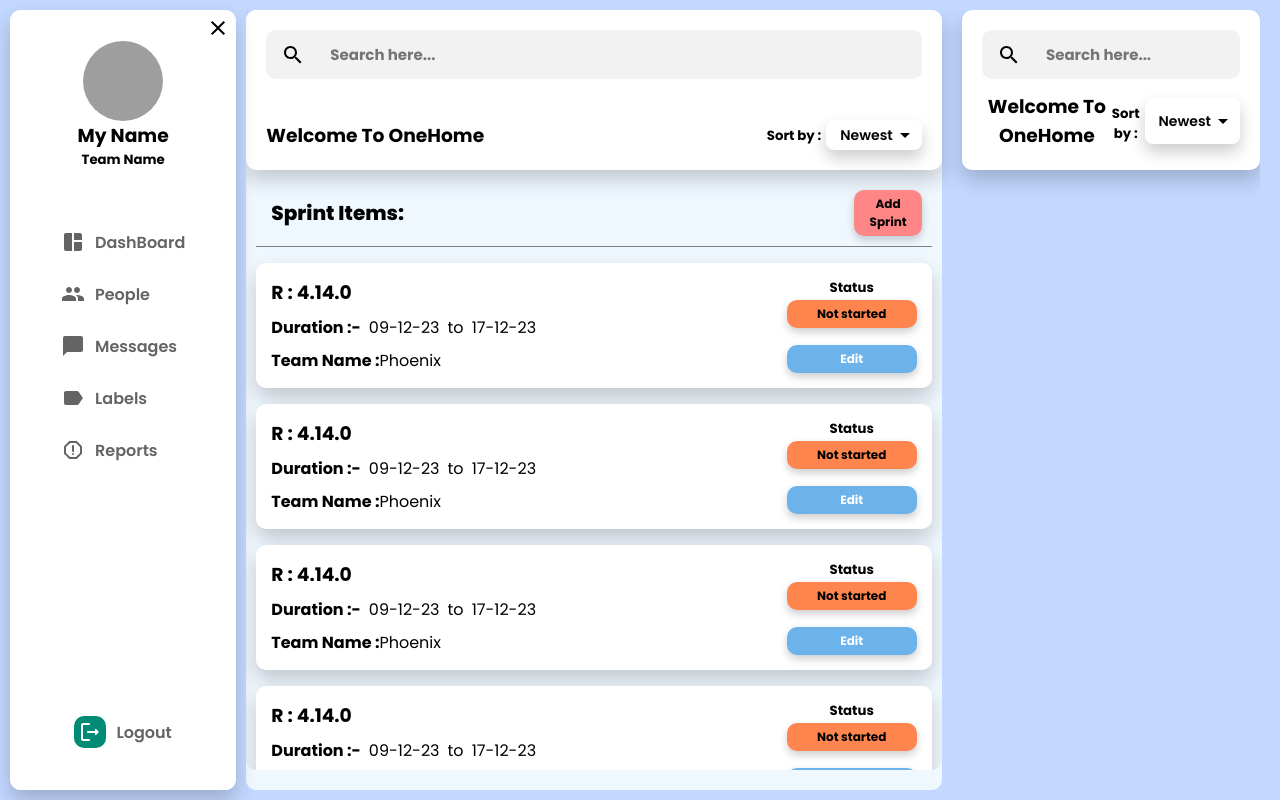
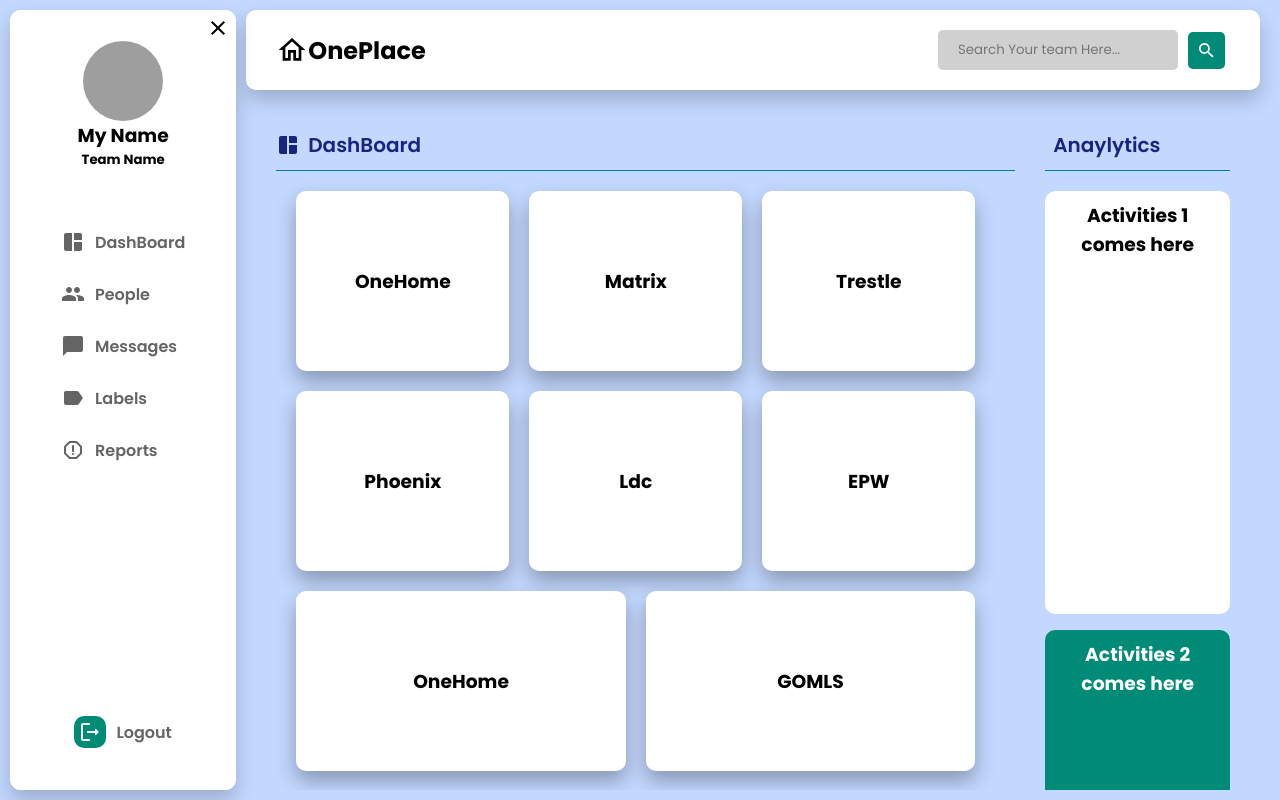
Before and after one commit to kondaladorababu/onePlace, a React (Create React App) app: page / in a window 1280 px wide. Built offline with nearby package versions, Linux system fonts and the light colour scheme; grey boxes are pictures that could not be loaded.

Commit message:
Activities reusable compo created & used

```diff
--- a/src/Components/ApplicationDashboards/OneHomeDashBoard.css
+++ b/src/Components/ApplicationDashboards/OneHomeDashBoard.css
@@ -18,4 +18,5 @@
 .onehome-dashboard-right {
   margin-left: 2%;
   flex-basis: 30%;
+  height: 100%;
 }
--- a/src/Components/ApplicationDashboards/OneHomeDashBoard.js
+++ b/src/Components/ApplicationDashboards/OneHomeDashBoard.js
@@ -2,6 +2,7 @@ import React from 'react';
 import './OneHomeDashBoard.css';
 import Sprint from '../Sections/Sprint';
 import HeaderSearch from '../Sections/HeaderSearch';
+import Activities from '../Sections/Activities';
 
 function OneHomeDashBoard() {
     return (
@@ -11,7 +12,7 @@ function OneHomeDashBoard() {
                 <Sprint />
             </div>
             <div className="onehome-dashboard-right">
-                <HeaderSearch />
+                <Activities />
             </div>
         </div>
     )
--- a/src/Components/HomePage.js
+++ b/src/Components/HomePage.js
@@ -9,8 +9,8 @@ function HomePage() {
         <div className='home-page'>
             <SideNavBar className='side-Nav-bar' />
 
-            {/* <MainPage className='main-page' /> */}
-            <OneHomeDashBoard className='main-page' />
+            <MainPage className='main-page' />
+            {/* <OneHomeDashBoard className='main-page' /> */}
         </div>
     )
 }
--- /dev/null
+++ b/src/Components/Sections/Activities.css
@@ -0,0 +1,30 @@
+.ativities-container {
+  display: flex;
+  flex-direction: column;
+  gap: 1em;
+  height: inherit;
+  width: 100%;
+  border-radius: 10px;
+  overflow: hidden;
+}
+
+.activities-top,
+.activities-bottom {
+    box-sizing: border-box;
+    width: 100%;
+    padding: 10px;
+    border-radius: 10px;
+    background-color: #fff;
+    text-align: center;
+}
+
+.activities-top {
+  flex-basis: 70%;
+  color: #000;
+}
+
+.activities-bottom {
+    flex-basis: 30%;
+    color: #fff;
+    background-color: #008b76;
+}
--- /dev/null
+++ b/src/Components/Sections/Activities.js
@@ -0,0 +1,17 @@
+import React from 'react';
+import '../Sections/Activities.css';
+
+function Activities() {
+    return (
+        <div className='ativities-container'>
+            <div className="activities-top">
+                <h3>Activities 1 comes here</h3>
+            </div>
+            <div className="activities-bottom">
+                <h3>Activities 2 comes here</h3>
+            </div>
+        </div>
+    )
+}
+
+export default Activities;
--- a/src/Components/Sections/Section.css
+++ b/src/Components/Sections/Section.css
@@ -5,6 +5,7 @@
   justify-content: space-around;
   overflow-y: scroll;
   color: #1A237E;
+  height: 100%;
 }
 
 .section-left {
@@ -14,10 +15,10 @@
 .section-right {
   margin-left: 30px;
   flex-basis: 20%;
+  height: auto;
 }
 
 .section-Heading {
-  /* margin-bottom: 30px; */
   border-bottom: 1px solid #008080;
 
   display: flex;
@@ -34,10 +35,7 @@
 }
 
 .analytics{
-  height: 80%;
+  height: 100%;
   width: 100%;
-  background-color: #fff;
-  border-radius: 10px;
-  padding: 10px;
-  margin-top: 20px;
+  padding-top: 20px;
 }
--- a/src/Components/Sections/Section.js
+++ b/src/Components/Sections/Section.js
@@ -1,5 +1,6 @@
 import React from 'react';
 import '../Sections/Section.css';
+import Activities from './Activities';
 
 function Section(props) {
     const Icon = props.Icon;
@@ -21,7 +22,7 @@ function Section(props) {
                     <span className='section-title'>Anaylytics</span>
                 </div>
                 <div className="analytics">
-
+                    <Activities />
                 </div>
             </div>
         </div>
```
